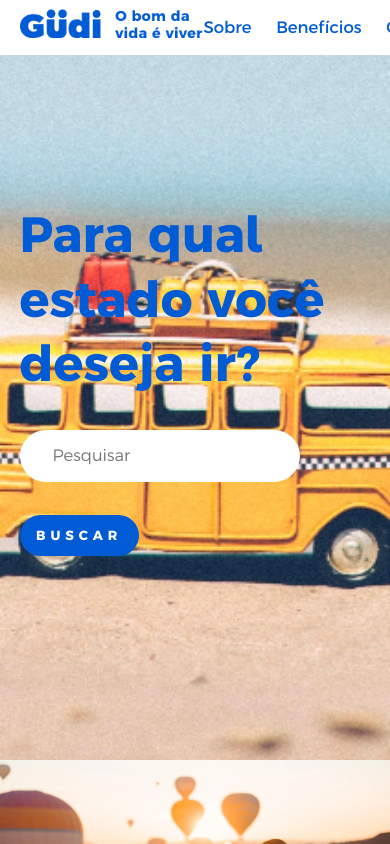
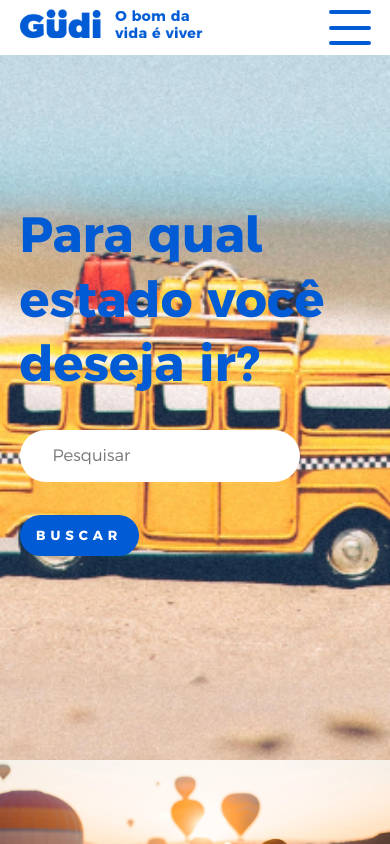
Before and after one commit to matEvangelista/desafio-tecnico, a React (Vite) app: page / in a window 390 px wide. Shown: the top 844 px of the page. Built offline with nearby package versions, Linux system fonts and the light colour scheme.

Commit message:
navbar responsivo

```diff
--- a/src/components/NavHeader/Navbar.tsx
+++ b/src/components/NavHeader/Navbar.tsx
@@ -1,18 +1,45 @@
 import logo from "../../assets/logo.png";
+import { useRef } from "react"; // prefiro não usar query selector
 
 export default function Navbar() {
-    // "container" serve para centralizar e determinar a largura conforme o tamanho da tela. Mais detalhes em App.scss.
+    // "container" serve para centralizar e determinar a largura conforme o tamanho da tela. Mais detalhes em App.scss e readme
+
+    const ulActive = useRef<HTMLUListElement>(null);
+    const btnActive = useRef<HTMLButtonElement>(null);
+
+    function handleClick() {
+        ulActive.current?.classList.toggle("clicked");
+        btnActive.current?.classList.toggle("active");
+    }
+
     return (
         <nav>
             <div className="container">
-                <a href="">
-                    <img src={logo} alt="Logo güdi" />
-                </a>
-                <ul>
-                    <li><a href="#">Sobre</a></li>
-                    <li><a href="#">Benefícios</a></li>
-                    <li><a href="#">Contato</a></li>
-                    <li><a href="#" id="agendar">Agendar</a></li>
+                <section>
+                    <a href="">
+                        <img src={logo} alt="Logo güdi" />
+                    </a>
+                    <button ref={btnActive} onClick={handleClick}>
+                        <div className="burger-line"></div>
+                        <div className="burger-line"></div>
+                        <div className="burger-line"></div>
+                    </button>
+                </section>
+                <ul ref={ulActive}>
+                    <li>
+                        <a href="#">Sobre</a>
+                    </li>
+                    <li>
+                        <a href="#">Benefícios</a>
+                    </li>
+                    <li>
+                        <a href="#">Contato</a>
+                    </li>
+                    <li>
+                        <a href="#" id="agendar">
+                            Agendar
+                        </a>
+                    </li>
                 </ul>
             </div>
         </nav>
--- a/src/styles/Reset.scss
+++ b/src/styles/Reset.scss
@@ -12,6 +12,10 @@ html, body, div, span, object, iframe, figure, h1, h2, h3, h4, h5, h6, p, blockq
     text-size-adjust: none;
     text-decoration: none;
     color: inherit;
+}
+
+button {
+    padding: 0;
 }
 
 footer, header, nav, section, main{
--- a/src/styles/_nav.scss
+++ b/src/styles/_nav.scss
@@ -5,8 +5,9 @@ nav {
     width: 100%;
     background-color: $white;
     z-index: 99999;
+    background-color: $white;
     .container {
-        padding: .5rem 0;
+        padding: 0.5rem 0;
         @include flex-center();
         justify-content: space-between;
     }
@@ -18,12 +19,73 @@ nav {
         li:hover {
             opacity: 0.7;
         }
+        transition: 0.5s;
     }
     #agendar {
         @include btn($main-blue, $white, none);
-        font-size: .8rem;
+        font-size: 0.8rem;
     }
     img {
         height: 2rem;
     }
+    button {
+        display: none;
+        flex-direction: column;
+        justify-content: space-between;
+        height: 35px;
+        background-color: inherit;
+        width:  42px;
+        border: none;
+    }
+    @media screen and (max-width: 1000px) {
+        button {
+            display: flex;
+        }
+        section {
+            width: 100%;
+            @include flex-center();
+            justify-content: space-between;
+            background-color: $white;
+        }
+        .container {
+            @include flex-center(column);
+            padding-top: .5rem;
+            background-color: $white;
+        }
+        ul {
+            position: absolute;
+            background-color: $white;
+            z-index: -1;
+            flex-direction: column;
+            align-items: center;
+            width: 100%;
+            padding: 1rem 0;
+            transform: translateY(-9.2rem);
+            &.clicked {
+                transform: translateY(2.1rem);
+            }
+        }
+    }
 }
+
+.burger-line {
+    height: 4px;
+    width: 100%;
+    background-color: $main-blue;
+    border-radius: 10px;
+    transition: 0.5s;
+}
+button.active {
+    div:first-child {
+        transform: rotate(45deg);
+        transform-origin: bottom left;
+    }
+    div:last-child {
+        transform: rotate(-45deg);
+        transform-origin: top left;
+    }
+    div:nth-child(2) {
+        transform: translateX(-100%);
+        opacity: 0;
+    }
+}
```
